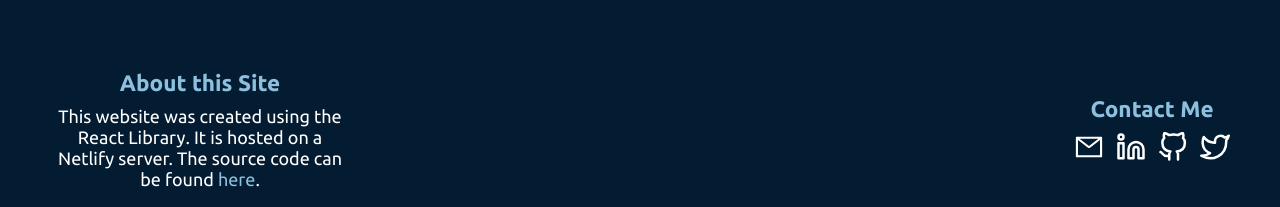
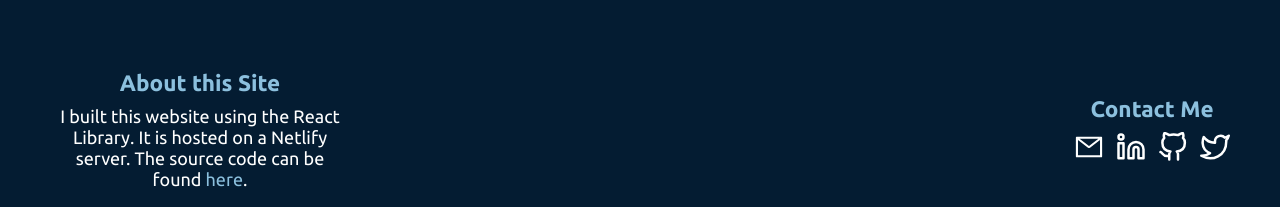
Before and after one commit to KenImade/my-website, a React (Create React App) app: page / in a window 1280 px wide. Shown: the part 2840-3047 px from the top of the page. Built offline with nearby package versions, Linux system fonts and the light colour scheme.

Commit message:
modified footer message

```diff
--- a/src/components/Footer.js
+++ b/src/components/Footer.js
@@ -59,7 +59,7 @@ function Footer() {
         <StyledFooter>
             <div className="website-desc">
                 <h3 className="website-desc-title">About this Site</h3>
-                This website was created using the React Library.
+                I built this website using the React Library.
                 It is hosted on a Netlify server. The source code can
                 be found <a className="link" href="https://github.com/KenImade/my-website">here</a>.
             </div>
```
